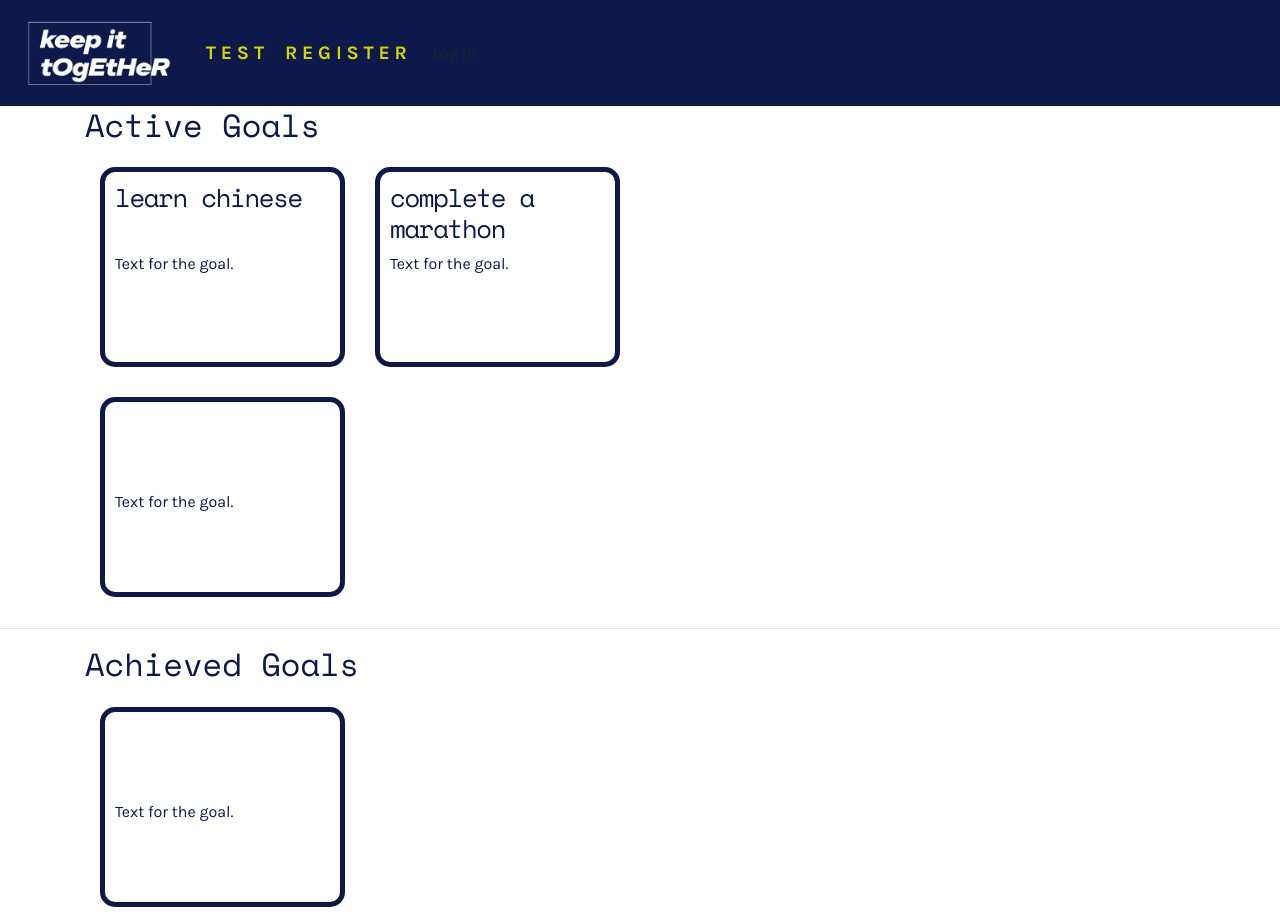
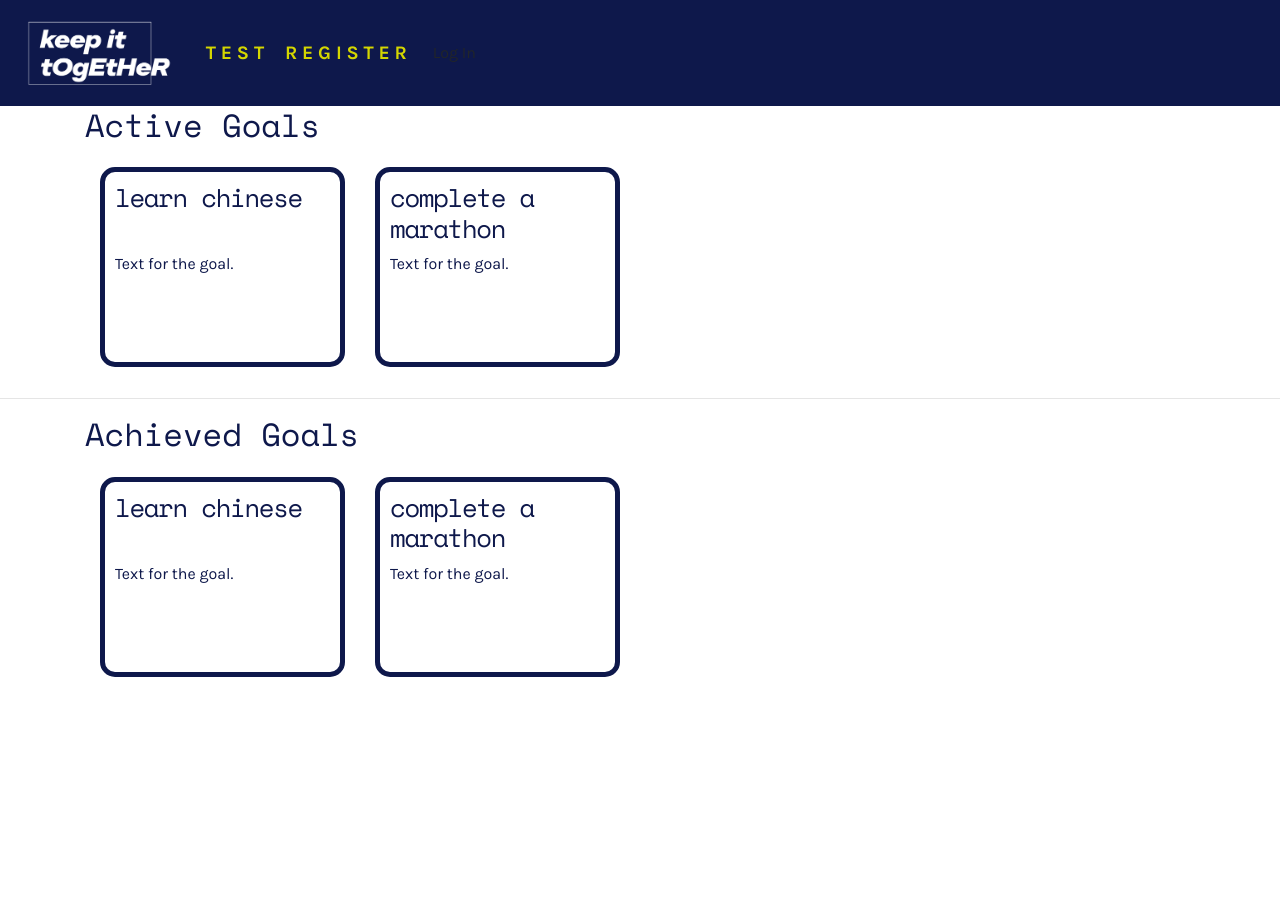
Before and after one commit to jmdahle/final_project, a React (Create React App) app in the folder client/: page /manage in a window 1280 px wide. After the commit the page ends 800 px from the top, so only its background shows below. Built offline with nearby package versions, Linux system fonts and the light colour scheme.

Commit message:
removed placeholder cards

```diff
--- a/client/src/pages/Manage/index.js
+++ b/client/src/pages/Manage/index.js
@@ -10,7 +10,7 @@ import GoalCard from "../../components/GoalCard";
 class Manage extends React.Component {
   render() {
     return (
-      <div className="manage">
+      <div className="manage-page">
         <Container className="active-goals-section">
           <h2>Active Goals</h2>
           <div>
@@ -26,12 +26,23 @@ class Manage extends React.Component {
               <span>No goals in this section.</span>
             )}
           </div>
-          <GoalCard />
         </Container>
         <hr />
         <Container className="achieved-goals-section">
           <h2>Achieved Goals</h2>
-          <GoalCard />
+          <div>
+            {this.props.goals.length > 0 ? (
+              this.props.goals.map(goal => (
+                <GoalCard
+                  id={goal._id}
+                  key={goal._id}
+                  goalName={goal.goalName}
+                />
+              ))
+            ) : (
+              <span>No goals in this section.</span>
+            )}
+          </div>
         </Container>
       </div>
     );
```
